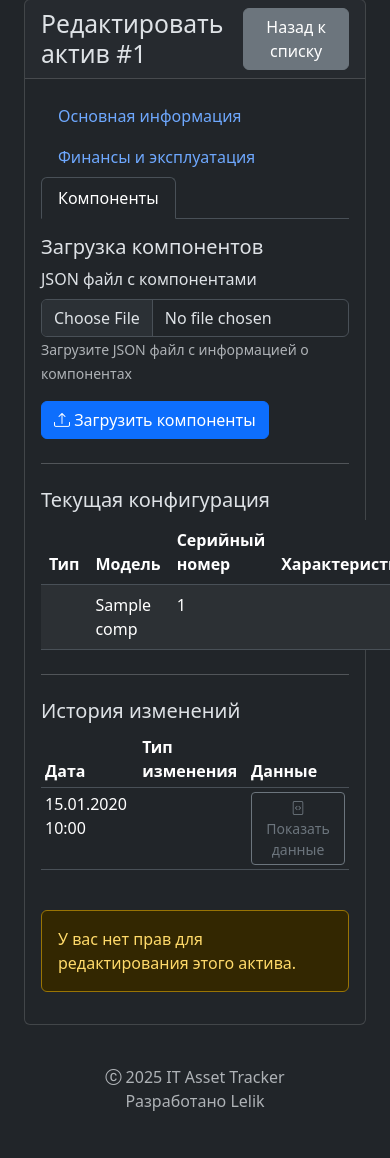
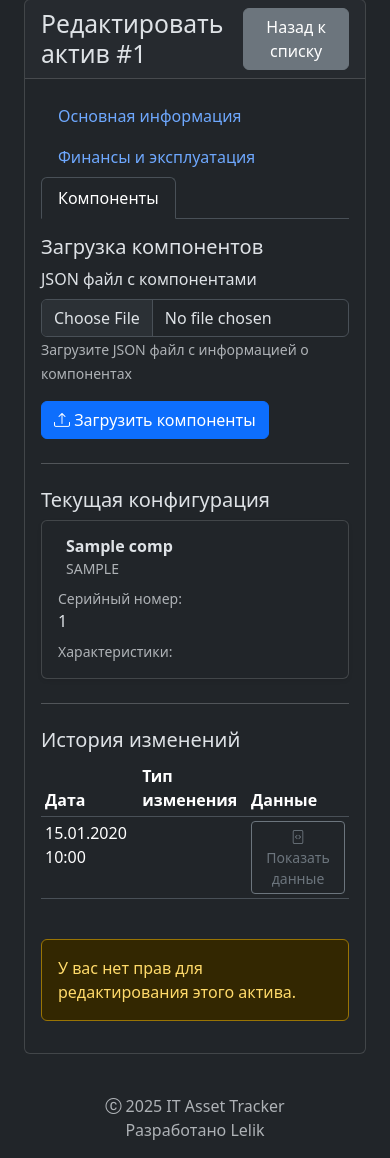
Before and after one commit to LelikTrue/ITBase-, a Python web app: template templates/edit_asset.html in a window 390 px wide, after a click on "Компоненты"; the page is wider, and only the part inside the window is pictured. Shown: the part 105-1263 px from the top of that part. Before the commit the page ends 1216 px from the top of that part, so only its background shows below. Run offline with Jinja, Linux system fonts and the light colour scheme; the template is opened without the code that fills it: most values are stand-ins (such as "Sample title", 1, 10 or a date in 2020).

Commit message:
fix(ui): Fix mobile layout for asset components list
- Replaced table with card view on mobile devices in edit_asset.html.
- Resolved horizontal overflow issue for component tables on small screens.

```diff
--- a/templates/edit_asset.html
+++ b/templates/edit_asset.html
@@ -202,6 +202,7 @@
                                 <hr class="my-4">
                                 <h5>Текущая конфигурация</h5>
                                 {% if device.components %}
+                                <div class="table-responsive d-none d-md-block">
                                     <table class="table table-striped table-hover">
                                         <thead>
                                             <tr>
@@ -244,6 +245,56 @@
                                             {% endfor %}
                                         </tbody>
                                     </table>
+                                </div>
+
+                                <!-- Mobile View (Cards) -->
+                                <div class="d-md-none">
+                                    {% for comp in device.components %}
+                                    <div class="card mb-3 shadow-sm">
+                                        <div class="card-body">
+                                            <div class="d-flex align-items-center mb-2">
+                                                <div class="me-2 text-primary">
+                                                    {% if comp.component_type == 'cpu' %}
+                                                        <i class="bi bi-cpu fs-4"></i>
+                                                    {% elif comp.component_type == 'ram' %}
+                                                        <i class="bi bi-memory fs-4"></i>
+                                                    {% elif comp.component_type == 'storage' %}
+                                                        <i class="bi bi-device-hdd fs-4"></i>
+                                                    {% elif comp.component_type == 'gpu' %}
+                                                        <i class="bi bi-gpu-card fs-4"></i>
+                                                    {% elif comp.component_type == 'motherboard' %}
+                                                        <i class="bi bi-motherboard fs-4"></i>
+                                                    {% endif %}
+                                                </div>
+                                                <div>
+                                                    <h6 class="mb-0 fw-bold">{{ comp.name }}</h6>
+                                                    <small class="text-muted">{{ comp.component_type|upper }}</small>
+                                                </div>
+                                            </div>
+
+                                            <div class="mb-2">
+                                                <small class="text-muted d-block">Серийный номер:</small>
+                                                <span>{{ comp.serial_number or '-' }}</span>
+                                            </div>
+
+                                            <div>
+                                                <small class="text-muted d-block">Характеристики:</small>
+                                                <small>
+                                                    {% if comp.component_type == 'cpu' %}
+                                                        Cores: {{ comp.cores }}, Threads: {{ comp.threads }}{% if comp.base_clock_mhz %}, {{ comp.base_clock_mhz }} MHz{% endif %}
+                                                    {% elif comp.component_type == 'ram' %}
+                                                        Size: {{ comp.size_mb }} MB{% if comp.speed_mhz %}, {{ comp.speed_mhz }} MHz{% endif %}{% if comp.form_factor %}, {{ comp.form_factor }}{% endif %}
+                                                    {% elif comp.component_type == 'storage' %}
+                                                        Type: {{ comp.type_label }}, {{ comp.capacity_gb }} GB{% if comp.interface %}, {{ comp.interface }}{% endif %}
+                                                    {% elif comp.component_type == 'gpu' %}
+                                                        {% if comp.memory_mb %}Memory: {{ comp.memory_mb }} MB{% endif %}
+                                                    {% endif %}
+                                                </small>
+                                            </div>
+                                        </div>
+                                    </div>
+                                    {% endfor %}
+                                </div>
                                 {% else %}
                                 <p class="text-muted">Компоненты не загружены</p>
                                 {% endif %}
```
Lines whose indentation alone changed are shown as unchanged.
